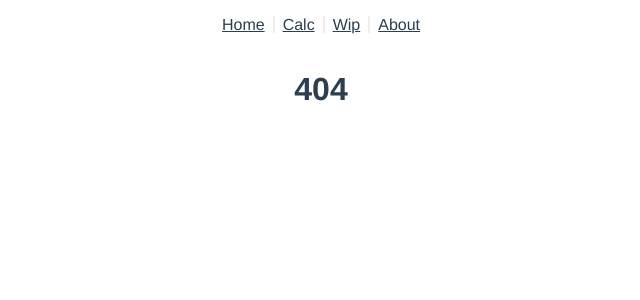
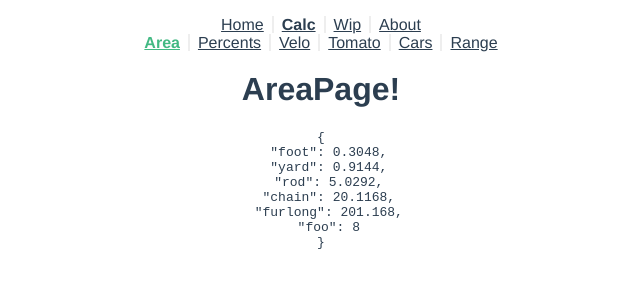
Before and after one commit to dvdrtrgn/muse3, a Vue app: page /#/calc/area in a window 1280 px wide. Before the commit this address had no page. Shown: the top 300 px of the page, without its empty margins (319-959 px from the left). Built offline with nearby package versions, Linux system fonts and the light colour scheme.

Commit message:
Make area page

```diff
--- a/src/router/index.js
+++ b/src/router/index.js
@@ -24,6 +24,14 @@ const routes = [
             title: 'The Calc stuff',
         },
         children: [
+            {
+                path: 'area',
+                name: 'Area',
+                meta: {
+                    title: 'The Area',
+                },
+                component: () => import('../views/calc/AreaPage.vue'),
+            },
             {
                 path: 'percents',
                 name: 'Percents',
--- a/src/views/CalcPage.vue
+++ b/src/views/CalcPage.vue
@@ -11,7 +11,7 @@
     export default {
         created() {
             this.$router.push({
-                name: 'Percents',
+                name: 'Area',
             });
         },
     };
--- /dev/null
+++ b/src/views/calc/AreaPage.vue
@@ -0,0 +1,30 @@
+<script>
+    import lib from './libs/units.js';
+
+    export default {
+        name: 'AreaPage',
+        setup() {},
+        data() {
+            return {
+                lib,
+                pxRatio: 1, // 1 meter... vary for zoom
+            };
+        },
+        mounted() {
+            console.log(lib);
+        },
+    };
+</script>
+
+<template>
+    <div id="AreaPage">
+        <h1>AreaPage!</h1>
+        <pre>{{ lib }}</pre>
+    </div>
+</template>
+
+<style>
+    #Name {
+        background-color: azure;
+    }
+</style>
--- /dev/null
+++ b/src/views/calc/libs/units.js
@@ -0,0 +1,17 @@
+// https://mathjs.org/docs/datatypes/units.html
+
+import * as math from 'mathjs';
+
+// math.createUnit('knot', { definition: '0.514444 m/s', aliases: ['knots', 'kt', 'kts'] });
+math.createUnit('furlong', { definition: '220 yards', aliases: ['fl'] });
+// math.evaluate('1 mile to furlong'); // 8 furlong
+
+export default {
+    // linear
+    foot: math.unit('1ft').value,
+    yard: math.unit('1yard').value,
+    rod: math.unit('1rod').value,
+    chain: math.unit('1chain').value,
+    furlong: math.unit('1furlong').value,
+    foo: math.evaluate('1 mile to furlong').toNumber(),
+};
```
